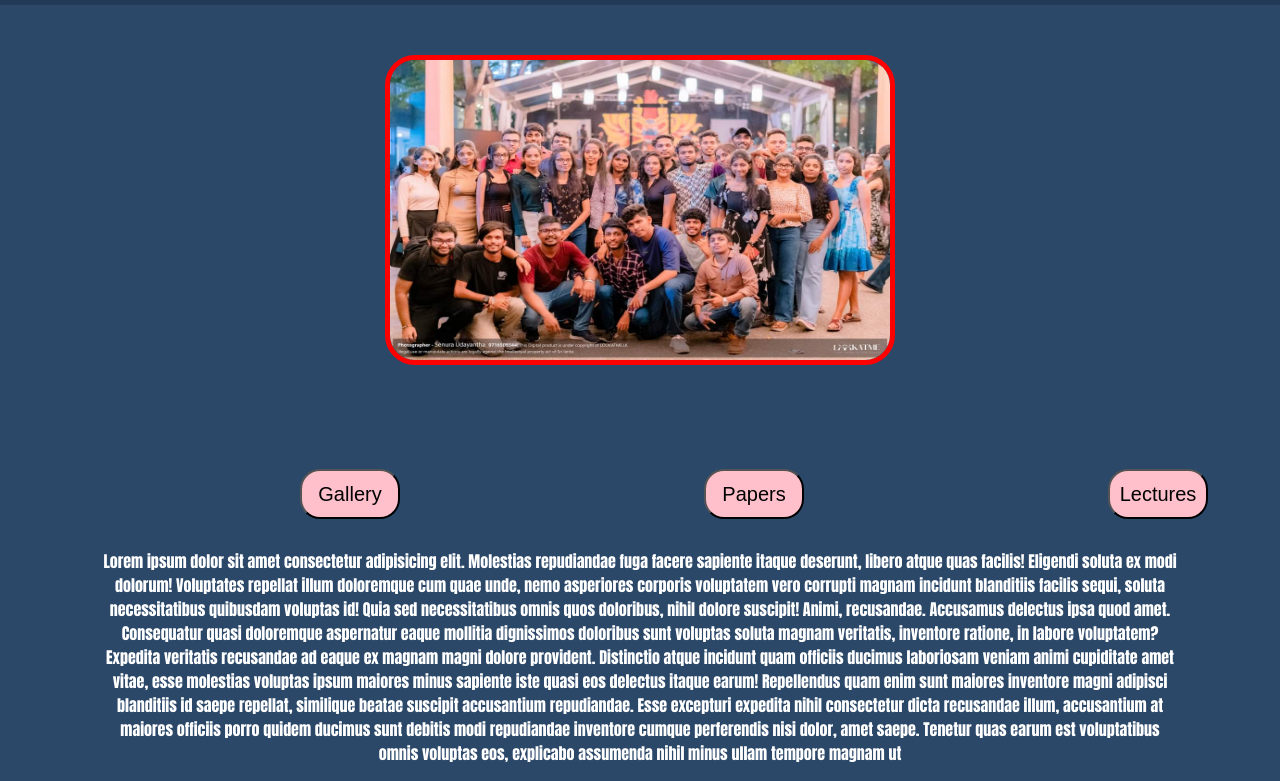
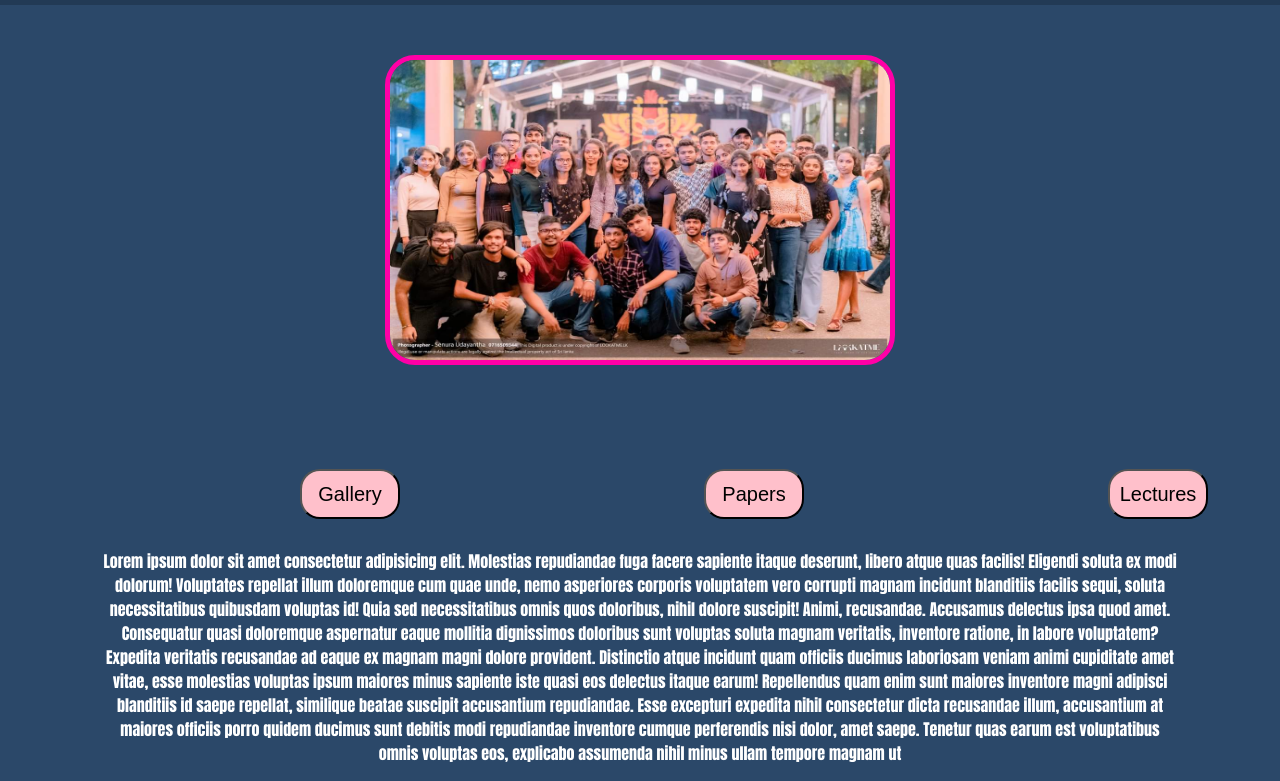
Before and after one commit to ANWedage/work, a plain HTML site: page index.html in a window 1280 px wide. Shown: the part 65-846 px from the top of the page. Drawn offline with Linux system fonts and the light colour scheme.

Commit message:
color change

```diff
--- a/style.css
+++ b/style.css
@@ -34,7 +34,7 @@ body{
   height: 300px;
   border-radius: 30px;
   margin-top: 50px;
-  border: 5px solid red;
+  border: 5px solid rgb(255, 0, 166);
 
 }
 
```
